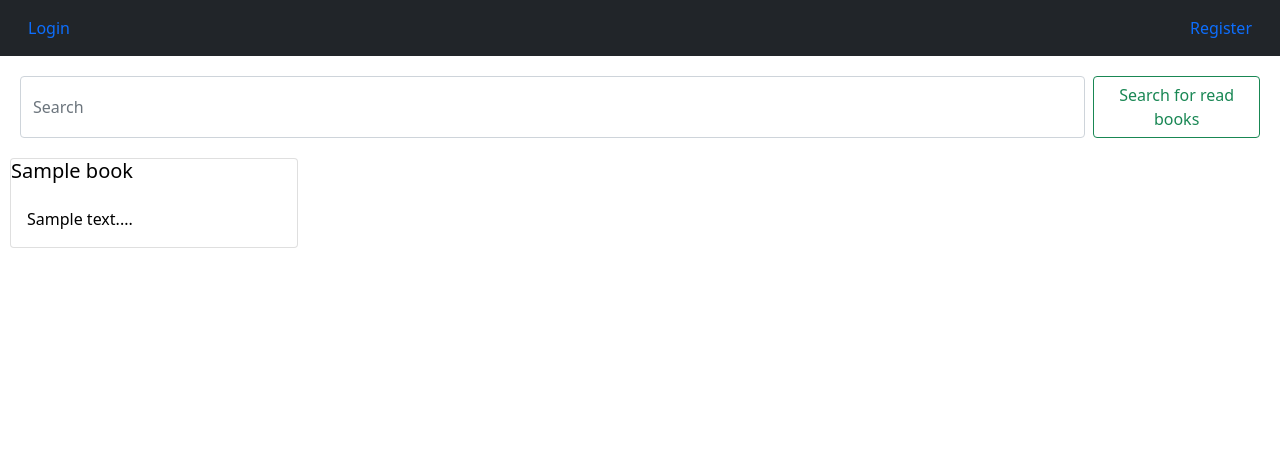
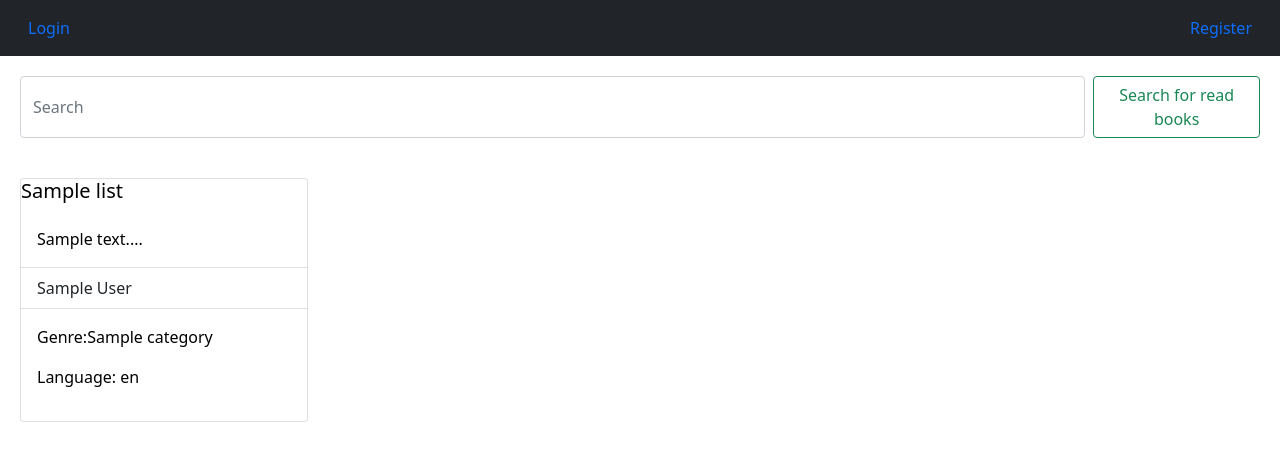
Before and after one commit to vstefan22/Library-site, a Django app: template library_app/templates/library_app/read_books_list.html in a window 1280 px wide. Shown: the top 461 px of the page. Run offline with Django 3.2, Linux system fonts and the light colour scheme; the template is opened without the code that fills it: most values are stand-ins (such as "Sample title", 1, 10 or a date in 2020).

Commit message:
new features
user can delete book from saved and user that posted book can delete that same book from site

```diff
--- a/library_app/templates/library_app/index.html
+++ b/library_app/templates/library_app/index.html
@@ -86,6 +86,9 @@
                                         <a href=" {% url 'save' i.title %}">Save book</a>
                                     </button>
                                 </form>
+                                {% if user %}
+                                <a href=" {% url 'edit_book' i.title %}">Edit book</a>
+                                {%endif%}
 
                             </div>
                         </div>
--- a/library_app/templates/library_app/read_books_list.html
+++ b/library_app/templates/library_app/read_books_list.html
@@ -17,36 +17,59 @@
         <button class="btn btn-outline-success" type="submit">Search for read books</button>
     </form>
 
-    {%if searched_data%}
-    <h1 style="text-align: center;"> Searched results</h1>
-    {%for book in searched_data%}
-    <div class="" style="margin: 10px;">
-        <a href="{% url 'read_books_detail' book.title %}" class="text-decoration-none" style="color: black;">
+    <div class="row">
+
+        {% for i in list%}
+
+        <div class="col-sm-2" style="margin: 20px;">
+            <a href="{% url 'read_books_detail' i.title %}" class="text-decoration-none" style="color: black;">
+
                 <div class="card text-reset" style="width: 18rem;">
 
-                <h5 class="card-title">{{book.title}}</h5>
+                    <h5 class="card-title">{{i.title}}</h5>
                     <div class="card-body">
-                    <p class="card-text">{{book.describe|slice:255}}...</p>
+                        <p class="card-text">{{i.description|slice:255}}...</p>
+                    </div>
+
+                    <ul class="list-group list-group-flush">
+                        <li class="list-group-item">{{i.author}}</li>
+                    </ul>
+
+                    <div class="card-body">
+                        <p>Genre:{{i.category}}</p>
+                        <p>Language: {{i.language}}</p>
+
+
                     </div>
                 </div>
             </a>
         </div>
         {%endfor%}
-    {%else%}
-    {%for book in list%}
-    <div class="" style="margin: 10px;">
-        <a href="{% url 'read_books_detail' book.title %}" class="text-decoration-none" style="color: black;">
+        {% for i in searched_data%}
+        <div class="col-sm-2" style="margin: 20px;">
+            <a href="{% url 'read_books_detail' i.title %}" class="text-decoration-none" style="color: black;">
+
                 <div class="card text-reset" style="width: 18rem;">
 
-                <h5 class="card-title">{{book.title}}</h5>
+                    <h5 class="card-title">{{i.title}}</h5>
                     <div class="card-body">
-                    <p class="card-text">{{book.describe|slice:255}}...</p>
+                        <p class="card-text">{{i.description|slice:255}}...</p>
+                    </div>
+
+                    <ul class="list-group list-group-flush">
+                        <li class="list-group-item">{{i.author}}</li>
+                    </ul>
+
+                    <div class="card-body">
+                        <p>Genre:{{i.category}}</p>
+                        <p>Language: {{i.language}}</p>
+
+
                     </div>
                 </div>
             </a>
         </div>
         {%endfor%}
-    {%endif%}
         {%endblock%}
 </body>
 
--- a/library_app/templates/library_app/saved.html
+++ b/library_app/templates/library_app/saved.html
@@ -44,6 +44,9 @@
                             </a></p>
 
                     </div>
+                    <div class="card-body">
+                        <p><a href="{% url 'remove_saved_book' i.book.title %}">DELETE</a></p>
+                    </div>
                 </div>
             </a>
         </div>
--- /dev/null
+++ b/library_app/templates/library_app/savedbook_confirm_delete.html
@@ -0,0 +1,5 @@
+<form method="post">{% csrf_token %}
+    <p>Are you sure you want to delete "{{ object.book.title }}" from saved books?</p>
+    {{ form }}
+    <input type="submit" value="Confirm">
+</form>
--- a/library_app/urls.py
+++ b/library_app/urls.py
@@ -9,10 +9,12 @@ urlpatterns = [
     path('genres/<str:ctg>/', views.GenreList.as_view(), name = 'genres'),
     path('book/<slug:slug>/', views.BookDetail.as_view(), name='book'),
     path('read_book/<str:t>/', views.AddReadBookView.as_view(), name= 'add_read_book'),
-    path('profile/<slug:slug>/', views.ReadBookDetail.as_view(), name = 'read_books_detail'),
+    path('read_book_detail/<slug:slug>/', views.ReadBookDetail.as_view(), name = 'read_books_detail'),
     path('read_books_list/', views.ReadBooksList.as_view(), name = 'read_books_list'),
     path('saved/', views.Saved.as_view(), name = 'saved'),
     path('save/<slug:title>/', views.Save.as_view(), name = 'save'),
+    path('edit_book/<slug:slug>/', views.EditBook.as_view(), name = 'edit_book'),
+    path('remove_saved_book/<slug:slug>/', views.RemoveSavedBook.as_view(), name = 'remove_saved_book'),
 
     # User account functionality
     path('profile/', views.Profile.as_view(), name = 'profile'),
```
Also changed, not shown: library_app/forms.py (+16 -0 lines), library_app/templates/library_app/detail_read_book.html (+7 -4 lines), library_app/templates/library_app/edit_book.html (added, +7 -0 lines), library_app/views.py (+50 -4 lines). Lines whose indentation alone changed are shown as unchanged.
